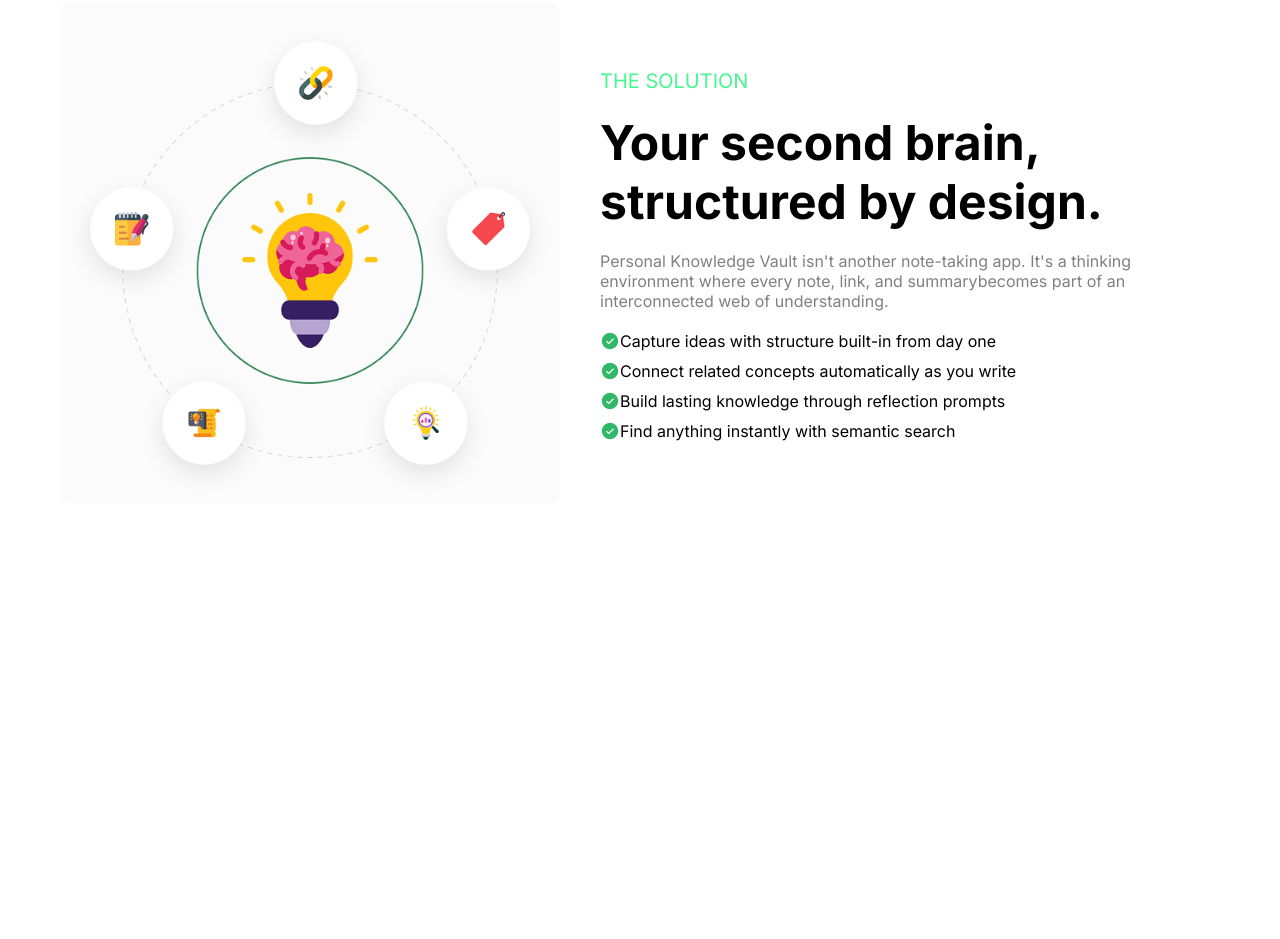
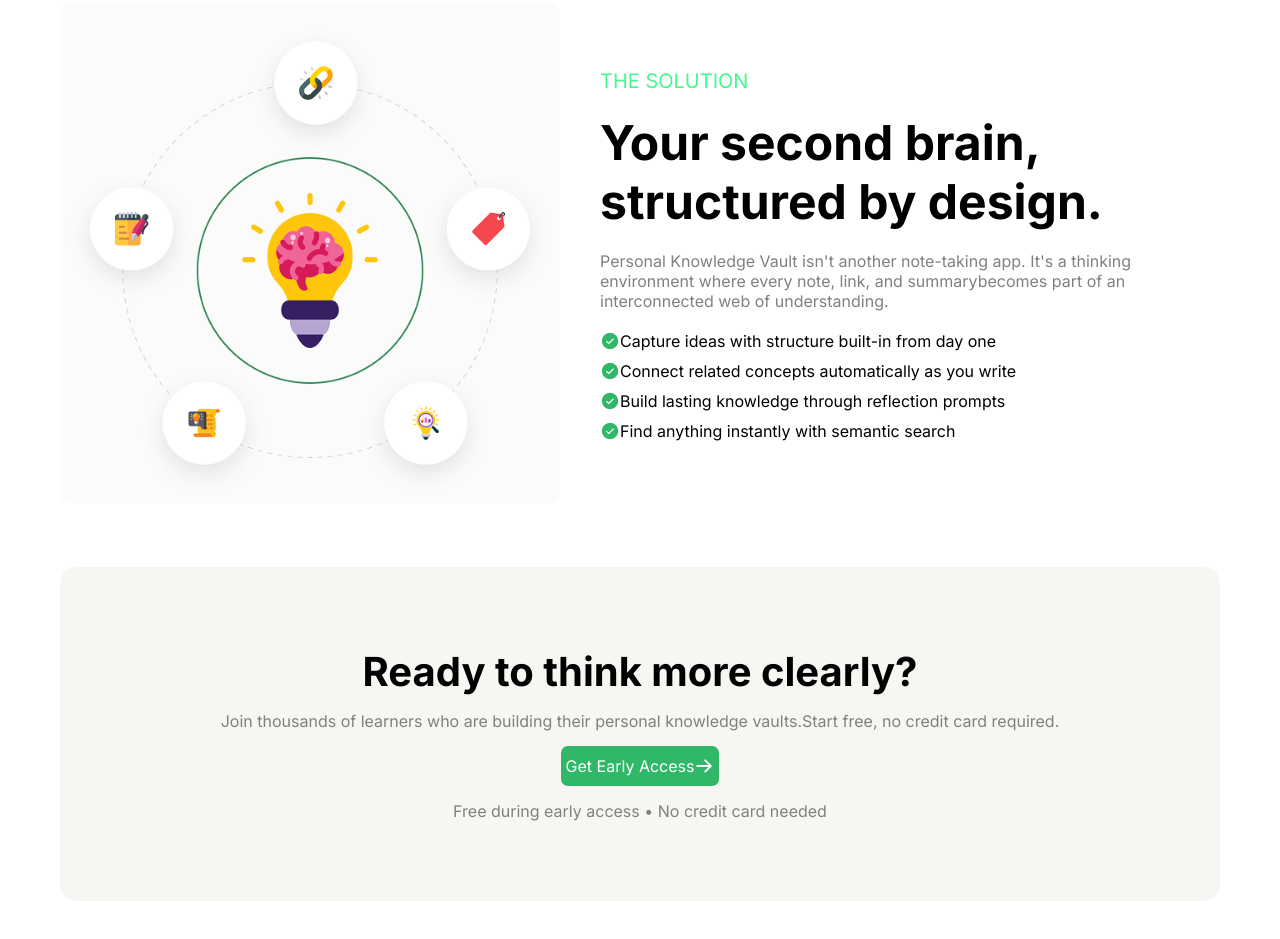
Before and after one commit to sm-atahar-hossain/assignment-01-b13, a plain HTML site: page index.html in a window 1280 px wide. Shown: the part 1248-2187 px from the top of the page. Before the commit the page ends 1815 px from the top, so only its background shows below. Drawn offline with Linux system fonts and the light colour scheme.

Commit message:
Completed early access section

```diff
--- a/index.html
+++ b/index.html
@@ -280,18 +280,20 @@
       <!-- Second Brain Structure -->
       <section class="structure2">
         <div id="img-div">
-          <img style="width: 500px;" src="assets/knowledge.png" alt="" />
+          <img style="width: 500px" src="assets/knowledge.png" alt="" />
         </div>
 
         <div id="solution">
-          <p style="font-size: 20px; color: #46f890;">THE SOLUTION</p>
-          <h2 style="font-size: 48px; font-weight: 700;">Your second brain, structured by design.</h2>
-          <p style="font-size: 16px; color: gray;">
+          <p style="font-size: 20px; color: #46f890">THE SOLUTION</p>
+          <h2 style="font-size: 48px; font-weight: 700">
+            Your second brain, structured by design.
+          </h2>
+          <p style="font-size: 16px; color: gray">
             Personal Knowledge Vault isn't another note-taking app. It's a
             thinking environment where every note, link, and summarybecomes part
             of an interconnected web of understanding.
           </p>
-          <div style="display: flex; flex-direction: column; gap: 10px;">
+          <div style="display: flex; flex-direction: column; gap: 10px">
             <div style="display: flex; justify-content: start">
               <img src="assets/CheckCircle.png" alt="" />
               <p>Capture ideas with structure built-in from day one</p>
@@ -311,6 +313,30 @@
           </div>
         </div>
       </section>
+      <!-- Early access section -->
+      <section class="early-access">
+        <h2 style="font-size: 40px; font-weight: 700;">Ready to think more clearly?</h2>
+        <p>
+          Join thousands of learners who are building their personal knowledge
+          vaults.Start free, no credit card required.
+        </p>
+        <button
+          style="
+            color: white;
+            background-color: #30b868;
+            display: flex;
+            justify-content: center;
+            align-items: center;
+            border-style: none;
+            padding: 10px 5px;
+            border-radius: 7px;
+          "
+        >
+          <p style="color: white;">Get Early Access</p>
+          <img src="assets/ArrowRight.png" alt="" />
+        </button>
+        <p>Free during early access • No credit card needed</p>
+      </section>
     </main>
     <footer></footer>
   </body>
--- a/style.css
+++ b/style.css
@@ -134,3 +134,21 @@
     gap: 20px;
     padding-left: 40px;
 }
+/* Early Access section style */
+.early-access{
+    text-align: center;
+    display: flex;
+    flex-direction: column;
+    justify-content: center;
+    align-items: center;
+    gap: 15px;
+    background-color:  rgba(247, 246, 242, 1);
+    padding: 80px 120px;
+    margin: 60px;
+    border-radius: 16px;
+}
+.early-access p{
+    color: gray;
+    font-size: 16px;
+
+}
```
Lines whose indentation alone changed are shown as unchanged.
